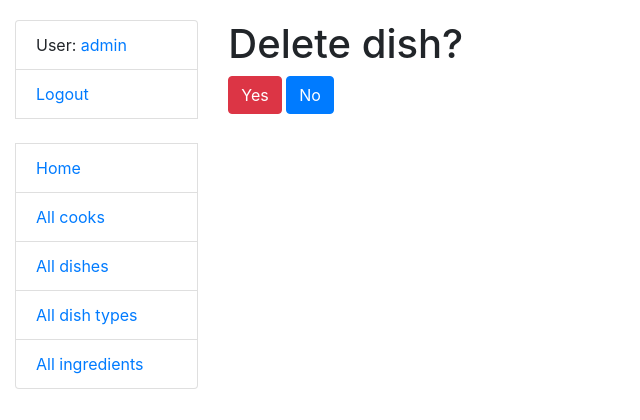
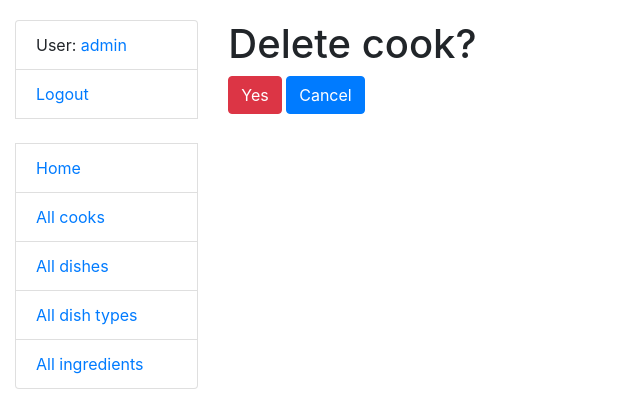
Before and after one commit to olmatiash/Restaurant-Kitchen-Service, a Django app: page /dishes/1/delete/ in a window 1280 px wide. Shown: the top 420 px of the page, without its empty margins (0-640 px from the left). Run offline with Django 4.2, Linux system fonts and the light colour scheme; a user stored in the database is signed in; tables that the repository leaves empty hold one stand-in row (values such as "Sample post").

Commit message:
Edit Cancel button

```diff
--- a/templates/restaurant/cook_confirm_delete.html
+++ b/templates/restaurant/cook_confirm_delete.html
@@ -6,6 +6,6 @@
     {% csrf_token %}
 
     <input type="submit" value="Yes" class="btn btn-danger">
-    <input type="submit" value="No" class="btn btn-primary">
+    <a class="btn btn-primary" href="{% url 'restaurant:cook-detail' pk=cook.id %}">Cancel</a>
   </form>
 {% endblock %}
--- a/templates/restaurant/dish_confirm_delete.html
+++ b/templates/restaurant/dish_confirm_delete.html
@@ -1,11 +1,11 @@
 {% extends "base.html" %}
 
 {% block content %}
-  <h1>Delete dish?</h1>
+  <h1>Delete cook?</h1>
   <form action="" method="post">
     {% csrf_token %}
 
     <input type="submit" value="Yes" class="btn btn-danger">
-    <input type="submit" value="No" class="btn btn-primary">
+    <a class="btn btn-primary" href="{% url 'restaurant:dish-detail' pk=dish.id %}">Cancel</a>
   </form>
 {% endblock %}
--- a/templates/restaurant/dishtype_confirm_delete.html
+++ b/templates/restaurant/dishtype_confirm_delete.html
@@ -6,6 +6,6 @@
     {% csrf_token %}
 
     <input type="submit" value="Yes" class="btn btn-danger">
-    <input type="submit" value="No" class="btn btn-primary">
+    <a class="btn btn-primary" href="{% url 'restaurant:dish-type-detail' pk=dishtype.id %}">Cancel</a>
   </form>
 {% endblock %}
--- a/templates/restaurant/ingredient_confirm_delete.html
+++ b/templates/restaurant/ingredient_confirm_delete.html
@@ -6,6 +6,6 @@
     {% csrf_token %}
 
     <input type="submit" value="Yes" class="btn btn-danger">
-    <input type="submit" value="No" class="btn btn-primary">
+    <a class="btn btn-primary" href="{% url 'restaurant:ingredient-detail' pk=ingredient.id %}">Cancel</a>
   </form>
 {% endblock %}
```
